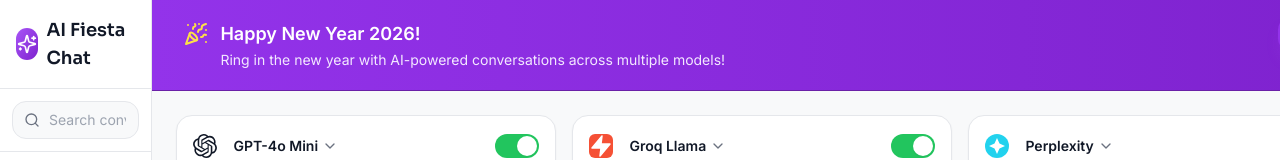
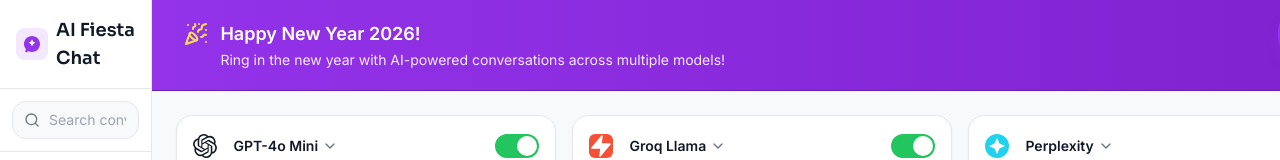
Before and after one commit to Ashishds/AI-Fiesta-Chat, a Next.js app: page /chat in a window 1280 px wide. Shown: the top 160 px of the page. Built offline with nearby package versions, Linux system fonts and the light colour scheme; no server answers.

Commit message:
Update Branding: New App Logo & Official Perplexity Icon

```diff
--- a/components/LandingPage.tsx
+++ b/components/LandingPage.tsx
@@ -94,8 +94,13 @@
             {/* Navigation */}
             <nav className="relative z-10 flex items-center justify-between px-6 py-5 lg:px-16">
                 <div className="flex items-center gap-3">
-                    <div className="w-11 h-11 bg-gradient-to-br from-purple-500 to-purple-700 rounded-xl flex items-center justify-center ai-icon-glow shadow-lg shadow-purple-500/30">
-                        <Sparkles className="w-6 h-6 text-white" />
+                    <div className="w-11 h-11 flex items-center justify-center">
+                        {/* Custom Logo */}
+                        <svg className="w-11 h-11 text-white" viewBox="0 0 32 32" fill="none" xmlns="http://www.w3.org/2000/svg">
+                            <rect width="32" height="32" rx="8" className="fill-purple-600" />
+                            <path d="M16 8C11.5817 8 8 11.5817 8 16C8 18.006 8.73691 19.8391 9.97022 21.2662L9.27838 23.3418C9.07474 23.9527 9.68067 24.5054 10.2678 24.2445L12.5704 23.2209C13.606 23.7225 14.767 24 16 24C20.4183 24 24 20.4183 24 16C24 11.5817 20.4183 8 16 8Z" fill="white" />
+                            <path d="M16 11C16.3514 12.8348 17.6534 14.2816 19.4526 14.8026C17.6534 15.3236 16.3514 16.7704 16 18.6053C15.6486 16.7704 14.3466 15.3236 12.5474 14.8026C14.3466 14.2816 15.6486 12.8348 16 11Z" className="fill-purple-600" />
+                        </svg>
                     </div>
                     <span className="font-display font-bold text-xl text-white tracking-tight">AI Fiesta Chat</span>
                 </div>
@@ -292,8 +297,13 @@
                 <div className="max-w-6xl mx-auto">
                     <div className="flex flex-col md:flex-row items-center justify-between gap-6">
                         <div className="flex items-center gap-3">
-                            <div className="w-9 h-9 bg-gradient-to-br from-purple-500 to-purple-700 rounded-lg flex items-center justify-center">
-                                <Sparkles className="w-5 h-5 text-white" />
+                            <div className="w-9 h-9 flex items-center justify-center">
+                                {/* Custom Logo Small */}
+                                <svg className="w-9 h-9 text-white" viewBox="0 0 32 32" fill="none" xmlns="http://www.w3.org/2000/svg">
+                                    <rect width="32" height="32" rx="8" className="fill-purple-600" />
+                                    <path d="M16 8C11.5817 8 8 11.5817 8 16C8 18.006 8.73691 19.8391 9.97022 21.2662L9.27838 23.3418C9.07474 23.9527 9.68067 24.5054 10.2678 24.2445L12.5704 23.2209C13.606 23.7225 14.767 24 16 24C20.4183 24 24 20.4183 24 16C24 11.5817 20.4183 8 16 8Z" fill="white" />
+                                    <path d="M16 11C16.3514 12.8348 17.6534 14.2816 19.4526 14.8026C17.6534 15.3236 16.3514 16.7704 16 18.6053C15.6486 16.7704 14.3466 15.3236 12.5474 14.8026C14.3466 14.2816 15.6486 12.8348 16 11Z" className="fill-purple-600" />
+                                </svg>
                             </div>
                             <span className="text-white font-semibold">AI Fiesta Chat</span>
                         </div>
--- a/components/Sidebar.tsx
+++ b/components/Sidebar.tsx
@@ -28,8 +28,13 @@
                 {/* Logo */}
                 <div className="p-4 border-b border-border flex items-center justify-between">
                     <div className="flex items-center gap-2">
-                        <div className="w-8 h-8 bg-gradient-to-br from-purple-500 to-purple-700 rounded-lg flex items-center justify-center">
-                            <Sparkles className="w-5 h-5 text-white" />
+                        <div className="w-8 h-8 flex items-center justify-center">
+                            {/* AI Fiesta Custom Logo: Chat Bubble + Sparkle */}
+                            <svg className="w-8 h-8 text-purple-600" viewBox="0 0 32 32" fill="none" xmlns="http://www.w3.org/2000/svg">
+                                <rect width="32" height="32" rx="8" className="fill-purple-100" />
+                                <path d="M16 8C11.5817 8 8 11.5817 8 16C8 18.006 8.73691 19.8391 9.97022 21.2662L9.27838 23.3418C9.07474 23.9527 9.68067 24.5054 10.2678 24.2445L12.5704 23.2209C13.606 23.7225 14.767 24 16 24C20.4183 24 24 20.4183 24 16C24 11.5817 20.4183 8 16 8Z" className="fill-purple-600" />
+                                <path d="M16 11C16.3514 12.8348 17.6534 14.2816 19.4526 14.8026C17.6534 15.3236 16.3514 16.7704 16 18.6053C15.6486 16.7704 14.3466 15.3236 12.5474 14.8026C14.3466 14.2816 15.6486 12.8348 16 11Z" fill="white" />
+                            </svg>
                         </div>
                         <span className="font-display font-semibold text-lg text-secondary-foreground">
                             AI Fiesta Chat
```
